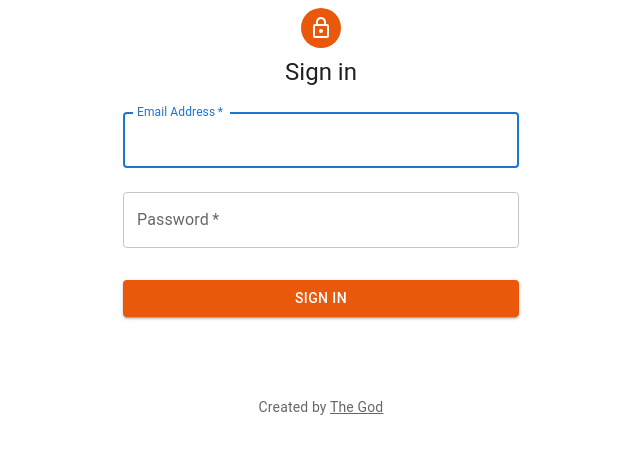
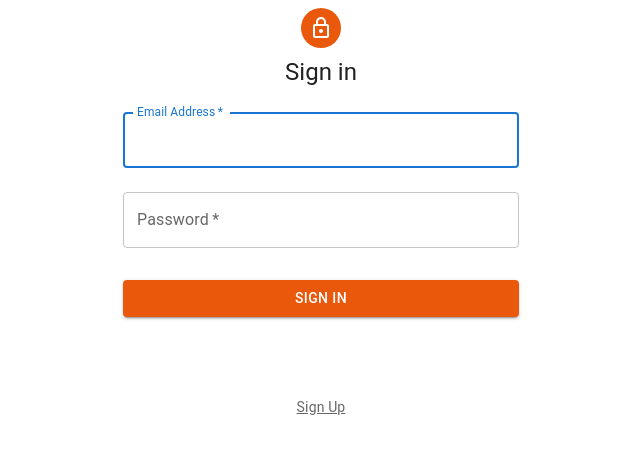
Before and after one commit to mohitarora8181/placement-cell, a React (Create React App) app: page /sign-in in a window 1280 px wide. Shown: the top 454 px of the page, without its empty margins (319-959 px from the left). Built offline with nearby package versions, Linux system fonts and the light colour scheme.

Commit message:
Added link to sign-up page

```diff
--- a/src/pages/SignIn.jsx
+++ b/src/pages/SignIn.jsx
@@ -118,9 +118,9 @@ const SignIn = () => {
       </div>
       <Box mt={8}>
         <Typography variant='body2' color='textSecondary' align='center'>
-          {'Created by '}
-          <Link color='inherit' href='https://developer-yuvraj.netlify.app/'>
-            The God
+
+          <Link color='inherit' href='/sign-up'>
+            Sign Up
           </Link>
         </Typography>
       </Box>
```
